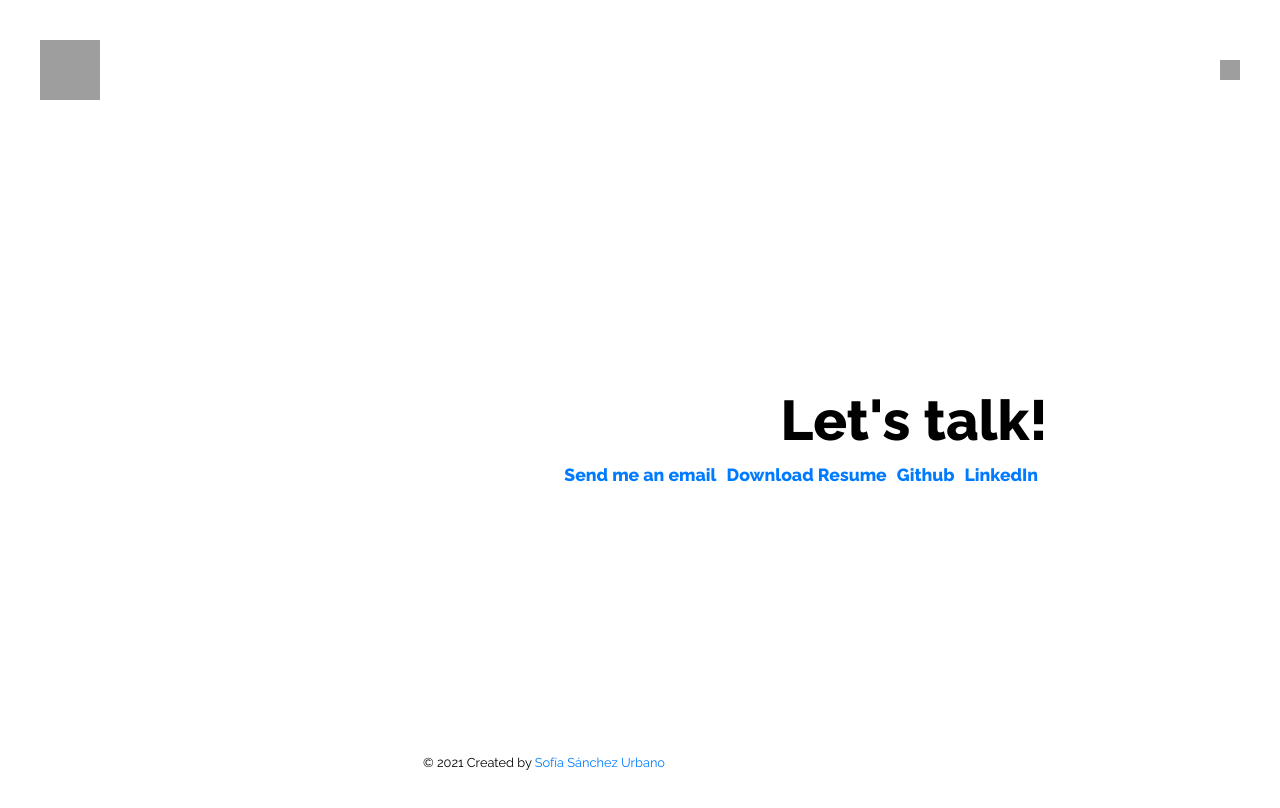
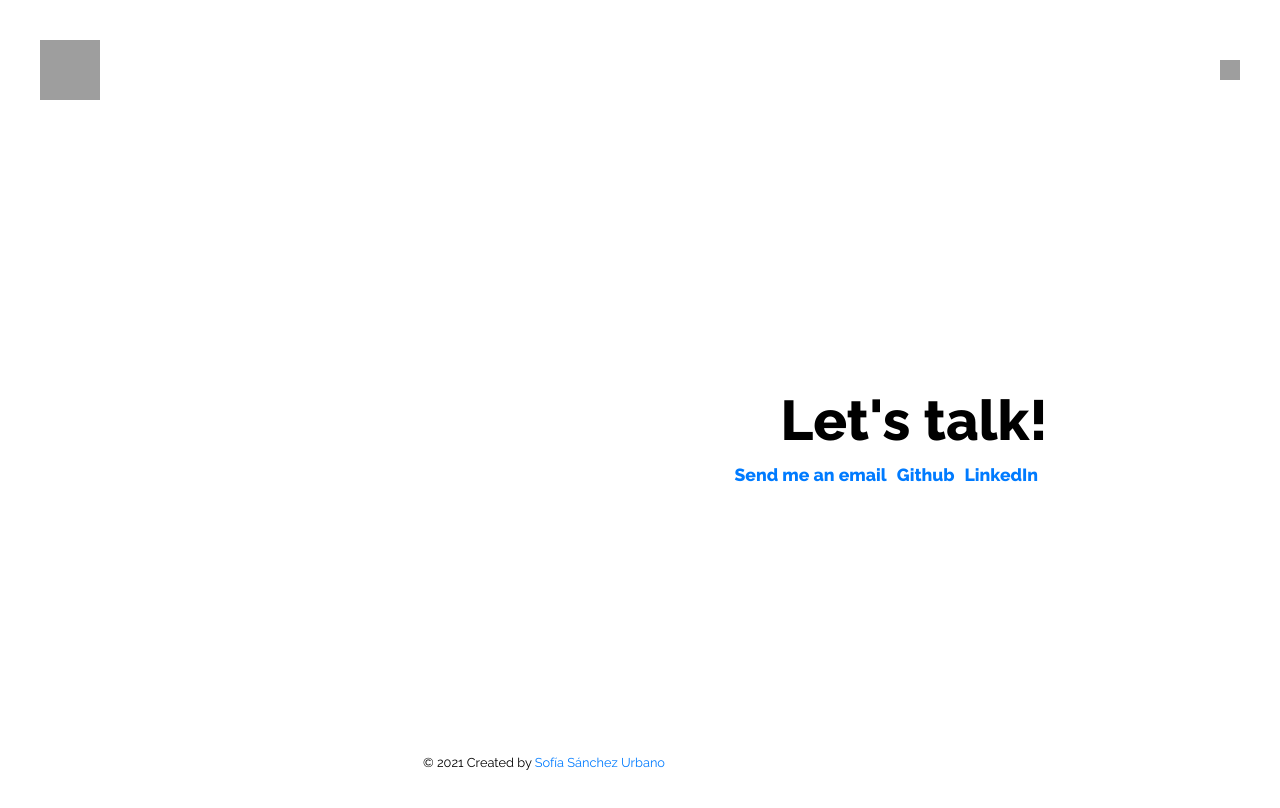
Before and after one commit to SofSanUrb/ssurbano, a React (Create React App) app: page /contact in a window 1280 px wide. Shown: the top 808 px of the page. Built offline with nearby package versions, Linux system fonts and the light colour scheme; grey boxes are pictures that could not be loaded.

Commit message:
contact options

```diff
--- a/src/App.js
+++ b/src/App.js
@@ -3,6 +3,7 @@ import Home from "./pages/Home";
 import About from "./pages/About";
 import Contact from "./pages/Contact";
 import Projects from "./pages/Projects";
+import NotFound from "./pages/NotFound";
 
 import "bootstrap/dist/css/bootstrap.min.css";
 
@@ -42,6 +43,11 @@ function App() {
             return <Projects />;
           }}
         />
+         <Route
+            render={() => {
+              return <NotFound />;
+            }}
+          />
       </Switch>
 
 
--- a/src/pages/Contact.jsx
+++ b/src/pages/Contact.jsx
@@ -10,14 +10,6 @@ export default function Contact() {
       <div className="my-project-links my-contact">
         <a id="contact-email" href="mailto:sofiasanchezurbano@gmail.com">
           Send me an email
-        </a>
-        <a
-          id="contact-cv"
-          target="_blank"
-          href="https://drive.google.com/file/d/19QalWKNHGzE8E_5ZyDkb3YecrlQc55GH/view?usp=sharing"
-          download
-        >
-          Download Resume
         </a>
         <a id="contact-github" target="_blank" href="https://github.com/SofSanUrb">
           Github
--- a/src/pages/NotFound.jsx
+++ b/src/pages/NotFound.jsx
@@ -5,7 +5,10 @@ import Footer from "../components/Footer";
 export default function NotFound() {
   return (
     <Fade bottom>
-      <div className="my-error">
+      <div className="main text-center my-error">
+      <h2 className="text-blue">Error 404 <br></br> Page not found!</h2>
+      <h5>Are you sure you have the right URL? <br></br>Go back to the menu options</h5>
+
       <Footer/>
       </div>
     </Fade>
```
